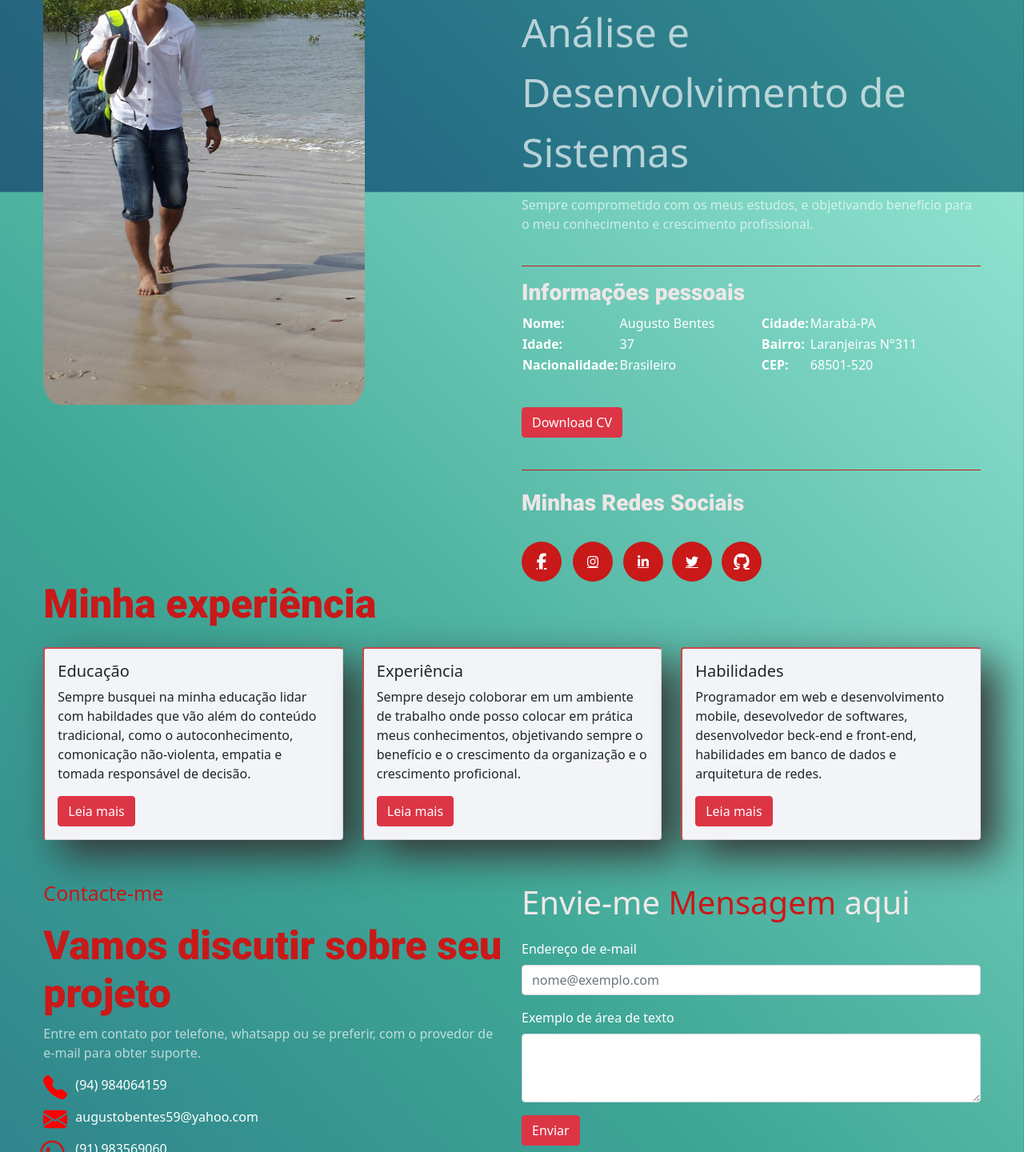
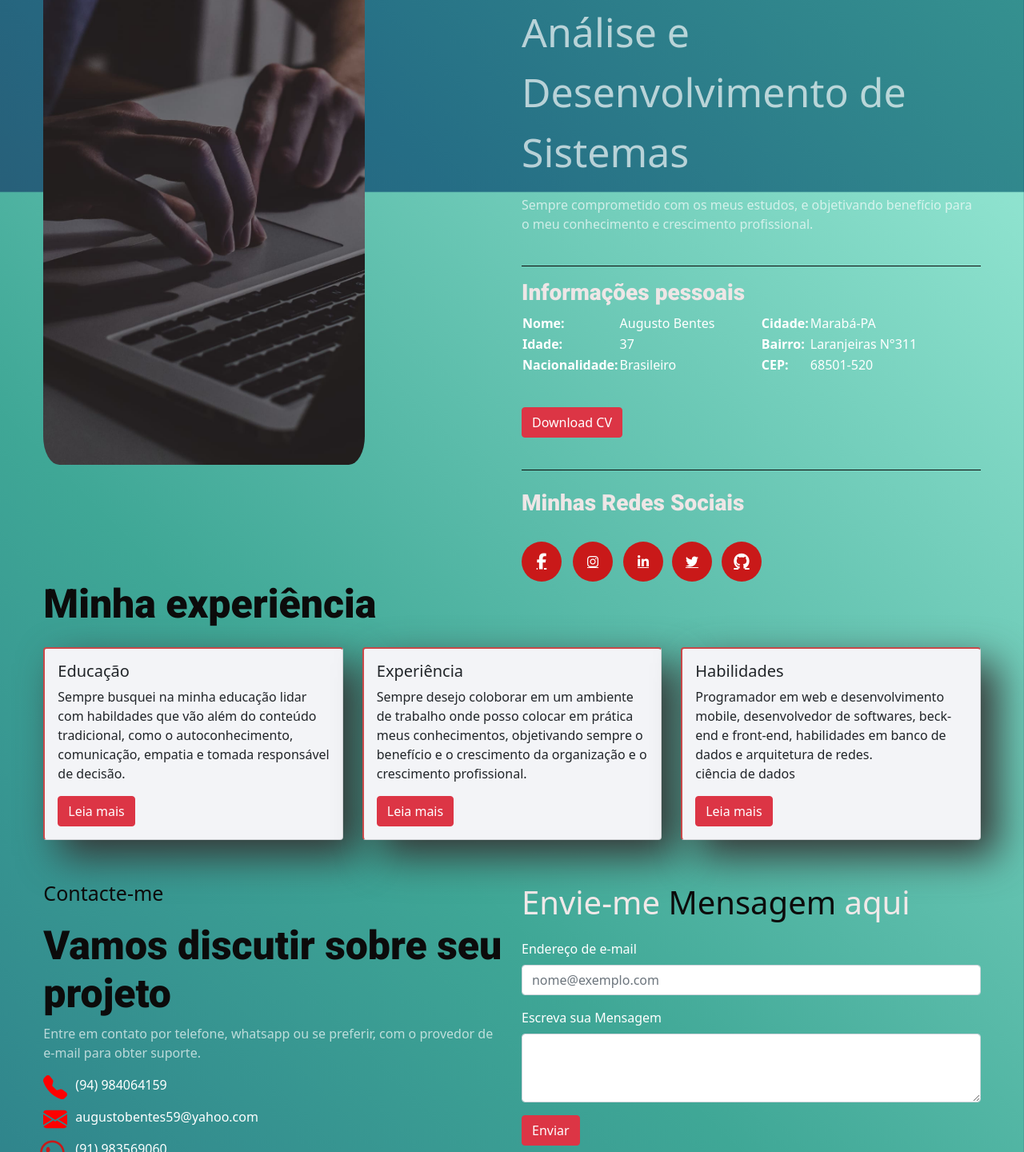
Before and after one commit to Augustobentes/Meu-portfolio, a plain HTML site: page index.html in a window 1280 px wide. Shown: the part 1360-2800 px from the top of the page at 80% size. Drawn offline with nearby package versions, Linux system fonts and the light colour scheme.

Commit message:
alterei novamente

```diff
--- a/index.html
+++ b/index.html
@@ -100,7 +100,7 @@
             </div>
             <div class="row">
                 <div class="col-md-6">
-                    <img  class="about-image" src="./augusto.jpg" alt="">
+                    <img  class="about-image" src="./img-1.png" alt="">
                 </div>
                 <div class="col-md-6">
                     <p class="a-name">Estudante na área da Tecnologia</p>
@@ -189,7 +189,7 @@
 
                         <div class="card-body">
                           <h5 class="card-title">Educação</h5>
-                          <p class="card-text"> Sempre busquei na minha educação lidar com habildades que vão além do conteúdo tradicional, como o autoconhecimento, comonicação não-violenta, empatia e tomada responsável de decisão.</p>
+                          <p class="card-text"> Sempre busquei na minha educação lidar com habildades que vão além do conteúdo tradicional, como o autoconhecimento, comunicação, empatia e tomada responsável de decisão.</p>
                           <a href="educação.html" target="_blank" rel="external" class="btn btn-danger">Leia mais</a>
                         </div>
                       </div>
@@ -202,7 +202,7 @@
 
                         <div class="card-body">
                           <h5 class="card-title">Experiência</h5>
-                          <p class="card-text">Sempre desejo coloborar em um ambiente de trabalho onde posso colocar em prática meus conhecimentos, objetivando sempre o benefício e o crescimento da organização e o crescimento proficional.</p>
+                          <p class="card-text">Sempre desejo coloborar em um ambiente de trabalho onde posso colocar em prática meus conhecimentos, objetivando sempre o benefício e o crescimento da organização e o crescimento profissional.</p>
                           <a href="experiencia.html" target="_blank" rel="external"  class="btn btn-danger">Leia mais</a>
                         </div>
                       </div>
@@ -214,7 +214,9 @@
 
                         <div class="card-body">
                           <h5 class="card-title">Habilidades</h5>
-                          <p class="card-text"> Programador em web e desenvolvimento mobile, desevolvedor de softwares, desenvolvedor beck-end e front-end, habilidades em banco de dados e arquitetura de redes.</p>
+                          <p class="card-text"> Programador em web e desenvolvimento mobile, desenvolvedor de softwares, beck-end e front-end, habilidades em banco de dados e arquitetura de redes. <br>
+                           ciência de dados
+                          </p>
                           <a href="habilidades.html" target="_blank" rel="external" class="btn btn-danger">Leia mais</a>
                         </div>
                       </div>
@@ -264,7 +266,7 @@
                         <input type="email" class="form-control" id="exampleFormControlInput1" placeholder="nome@exemplo.com">
                       </div>
                       <div class="mb-3">
-                        <label for="exampleFormControlTextarea1" class="form-label">Exemplo de área de texto</label>
+                        <label for="exampleFormControlTextarea1" class="form-label">Escreva sua Mensagem</label>
                         <textarea class="form-control" id="exampleFormControlTextarea1" rows="3"></textarea>
                       </div>
                       <button class="btn btn-danger"> Enviar </button></div>
--- a/style.css
+++ b/style.css
@@ -1,5 +1,5 @@
 :root {
-    --primary: #c91919;
+    --primary: #0c0b0b;
     --secondary: #084177;
     --roboto:'Roboto', sans-serif;
     background: linear-gradient(45deg, #002B5B, #2B4865, #256D85, #3FA796, #8FE3CF);
@@ -43,7 +43,7 @@ body {
     width: 90%;
     border-radius: 50%;
     overflow: hidden;
-    border: 10px solid #c91919;
+    border: 10px solid #0c0b0b;
     transform: rotate(5deg);
 }
 
@@ -74,14 +74,14 @@ body {
     font-family: var(--roboto);
     color: var(--primary);
     text-align: center;
-    color: #c91919;
+    color: #0c0b0b;
 }
 
 .name-1 {
     font-size: 40px;
     font-family: var(--roboto);
     text-align: center;
-    color: #c91919;
+    color: #0c0b0b;
 }
 
 .name-2 {
@@ -102,7 +102,7 @@ body {
     font-size: 40px;
     font-family: var(--roboto);
     text-align: center;
-    color: #c91919;
+    color: #0c0b0b;
 }
 
 
@@ -130,7 +130,7 @@ body {
 }
 
 .lg-title {
-    color: #c91919;
+    color: #0c0b0b;
     font-size: 50px;
     font-family: var(--roboto);
 }
@@ -146,7 +146,7 @@ body {
 }
 
 .a-name {
-    color: #c91919;
+    color: #0f0909;
     font-size: 40px;
 }
 
@@ -167,13 +167,13 @@ body {
 .line {
     width: 100%;
     height: 1px;
-    background-color: #c91919;
+    background-color: #0c0b0b;
 }
 
 .line-1 {
     width: 100%;
     height: 1px;
-    background-color: #c91919;
+    background-color: #0c0b0b;
 }
 
 table {
```
Also changed, not shown: augusto.jpg (deleted), img-1.png (added).
